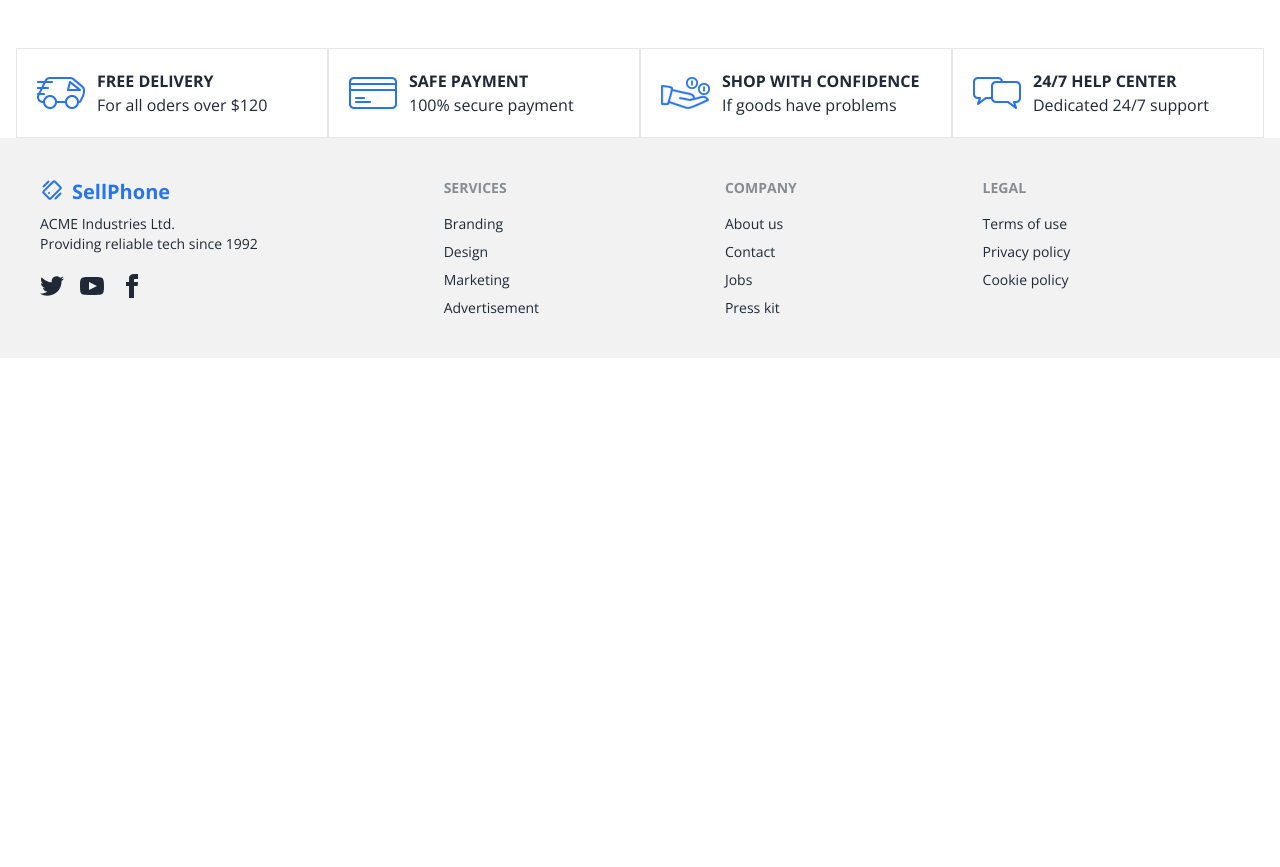
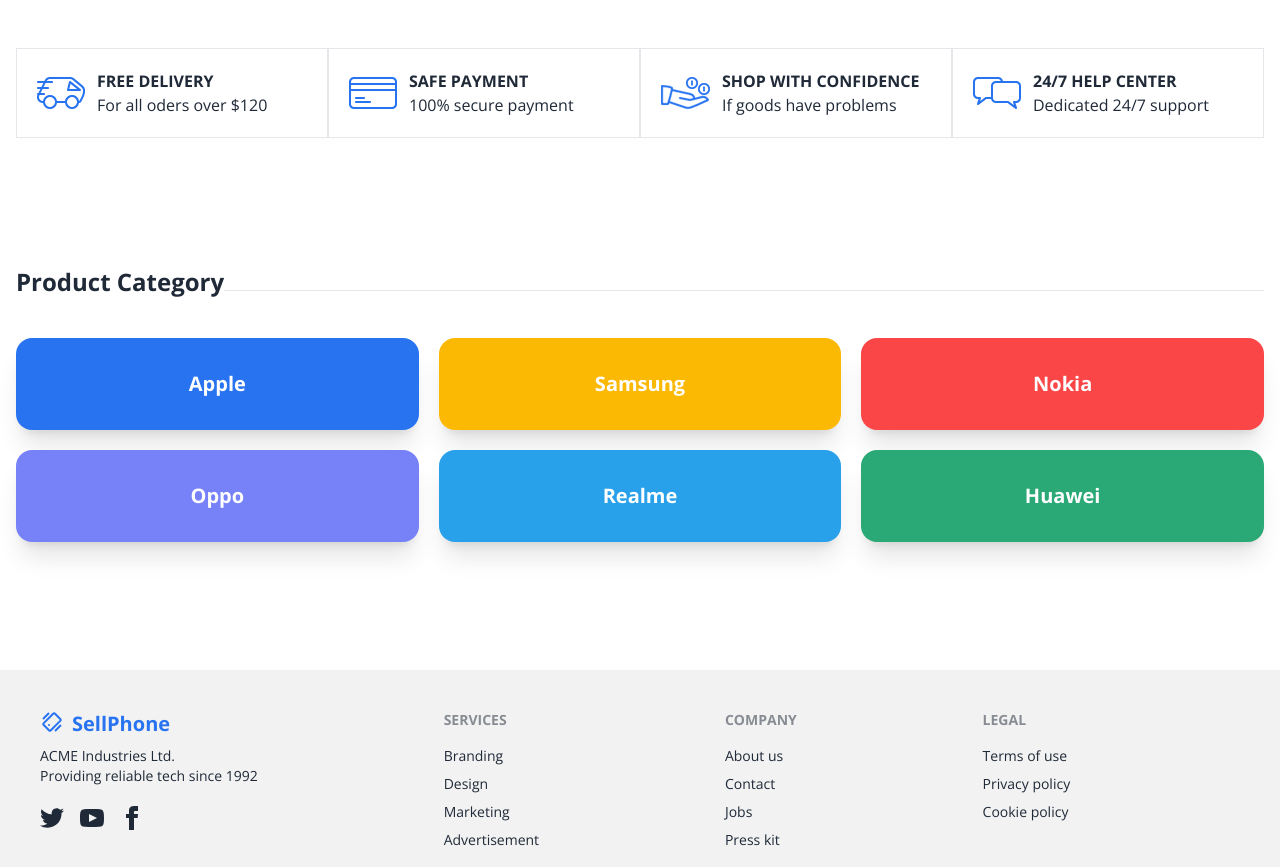
Before and after one commit to Nuruddin-Adnan/sellphone, a React (Create React App) app: page / in a window 1280 px wide. Shown: the part 760-1627 px from the top of the page. Before the commit the page ends 1118 px from the top, so only its background shows below. Built offline with nearby package versions, Linux system fonts and the light colour scheme; no server answers.

Commit message:
product category add

```diff
--- /dev/null
+++ b/public/categories.json
@@ -0,0 +1,44 @@
+[
+    {
+        "_id": 1,
+        "name": "apple",
+        "color": "#2874F0",
+        "createdBy": "admin@sellphone.com",
+        "createdAt": "2022-11-20T09:00:53.040Z"
+    },
+    {
+        "_id": 1,
+        "name": "samsung",
+        "color": "#FBB903",
+        "createdBy": "admin@sellphone.com",
+        "createdAt": "2022-11-25T09:00:53.040Z"
+    },
+    {
+        "_id": 1,
+        "name": "nokia",
+        "color": "#FA4647",
+        "createdBy": "admin@sellphone.com",
+        "createdAt": "2022-11-06T09:00:53.040Z"
+    },
+    {
+        "_id": 1,
+        "name": "oppo",
+        "color": "#7782F9",
+        "createdBy": "admin@sellphone.com",
+        "createdAt": "2022-05-25T09:00:53.040Z"
+    },
+    {
+        "_id": 1,
+        "name": "realme",
+        "color": "#28A1EA",
+        "createdBy": "admin@sellphone.com",
+        "createdAt": "2022-09-25T09:00:53.040Z"
+    },
+    {
+        "_id": 1,
+        "name": "huawei",
+        "color": "#2AA876",
+        "createdBy": "admin@sellphone.com",
+        "createdAt": "2022-11-24T09:00:53.040Z"
+    }
+]
--- /dev/null
+++ b/src/Pages/Home/Categories/Categories.js
@@ -0,0 +1,38 @@
+import { useQuery } from '@tanstack/react-query';
+import { Link } from 'react-router-dom';
+
+const Categories = () => {
+
+    const { data: categories = [] } = useQuery({
+        queryKey: ['categories'],
+        queryFn: async () => {
+            const res = await fetch('categories.json');
+            const data = await res.json();
+            return data;
+        }
+    })
+
+    return (
+        <section className='py-10 lg:py-32'>
+            <div className="container">
+                <div className="flex items-baseline">
+                    <h2 className='text-2xl font-bold text-center mb-10 whitespace-nowrap'>Product Category</h2>
+                    <hr className='w-full' />
+                </div>
+                <div className='grid lg:grid-cols-3 gap-5'>
+                    {
+                        categories.map(category =>
+                            <Link key={category._id} className='card shadow-xl text-white hover:opacity-80' style={{ background: `${category.color}` }}>
+                                <div className="card-body items-center text-center">
+                                    <div className="font-bold card-title capitalize">{category.name}</div>
+                                </div>
+                            </Link>)
+                    }
+
+                </div>
+            </div>
+        </section>
+    );
+};
+
+export default Categories;
--- a/src/Pages/Home/Home/Home.js
+++ b/src/Pages/Home/Home/Home.js
@@ -1,5 +1,6 @@
 import React from 'react';
 import Banner from '../Banner/Banner';
+import Categories from '../Categories/Categories';
 import Intro from '../Intro/Intro';
 
 const Home = () => {
@@ -7,6 +8,7 @@
         <main>
             <Banner></Banner>
             <Intro></Intro>
+            <Categories></Categories>
         </main>
     );
 };
```
